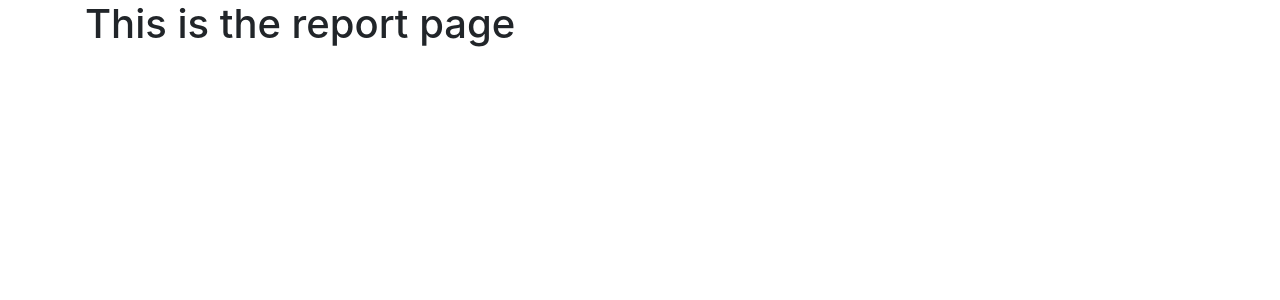
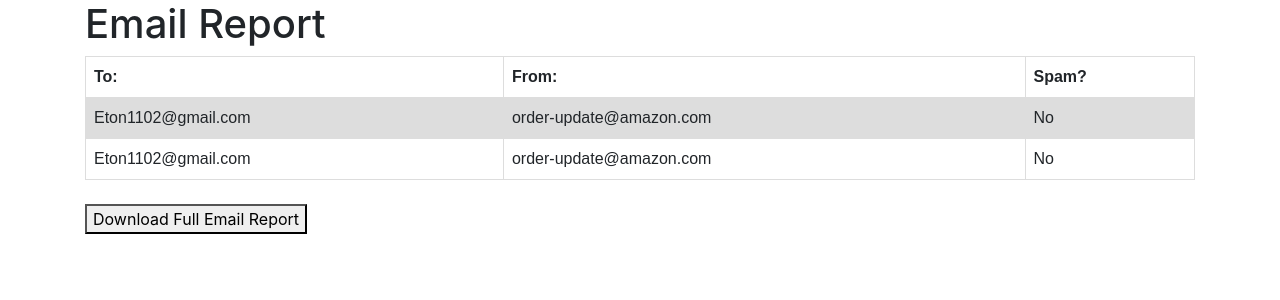
Before and after one commit to JoshuaPBiddle/InfoSec-Final, a Flask app: page /report in a window 1280 px wide. Shown: the part 56-356 px from the top of the page. Run offline with Flask 2, Linux system fonts and the light colour scheme; some libraries are stand-ins or nearby versions.

Commit message:
pages with dummy data

```diff
--- a/website/__init__.py
+++ b/website/__init__.py
@@ -2,7 +2,6 @@ from flask import Flask
 
 def create_app():
     app = Flask(__name__)
-    app.config['SECRET_KEY'] = 'sjhfdjshgfhfds;wqer'
 
     from .views import views
     from .auth import auth
--- a/website/auth.py
+++ b/website/auth.py
@@ -1,4 +1,5 @@
 from flask import Blueprint, render_template
+
 
 auth = Blueprint('auth', __name__)
 
@@ -9,3 +10,7 @@ def chart():
 @auth.route('/report')
 def report():
    return render_template("report.html")
+
+@auth.route('/email')
+def email():
+   return render_template("email.html")
--- a/website/templates/report.html
+++ b/website/templates/report.html
@@ -1,5 +1,43 @@
 {% extends "base.html" %} {% block title %}Report{% endblock %}
 
 {% block content %}
-<h1>This is the report page</h1>
+<h1>Email Report</h1>
+<style>
+table {
+    font-family: arial, sans-serif;
+    border-collapse: collapse;
+    width: 100%;
+  }
+
+  td, th {
+    border: 1px solid #dddddd;
+    text-align: left;
+    padding: 8px;
+  }
+
+  tr:nth-child(even) {
+    background-color: #dddddd;
+  }
+  [data-href] { cursor: pointer; }
+
+</style>
+<table>
+    <tr>
+      <th>To:</th>
+      <th>From:</th>
+      <th>Spam?</th>
+    </tr>
+    <tr onclick="window.location='http://127.0.0.1:5000/email';">
+      <td>Eton1102@gmail.com</td>
+      <td>order-update@amazon.com</td>
+      <td>No</td>
+    </tr>
+    <tr onclick="window.location='http://127.0.0.1:5000/email';">
+      <td>Eton1102@gmail.com</td>
+      <td>order-update@amazon.com</td>
+      <td>No</td>
+    </tr>
+  </table>
+  <br>
+  <button>Download Full Email Report</button>
 {% endblock %}
```
Also changed, not shown: website/templates/chart.html (+65 -6 lines), website/templates/email.html (added, +15 -0 lines), website/templates/home.html (+6 -3 lines), 5 other files.
